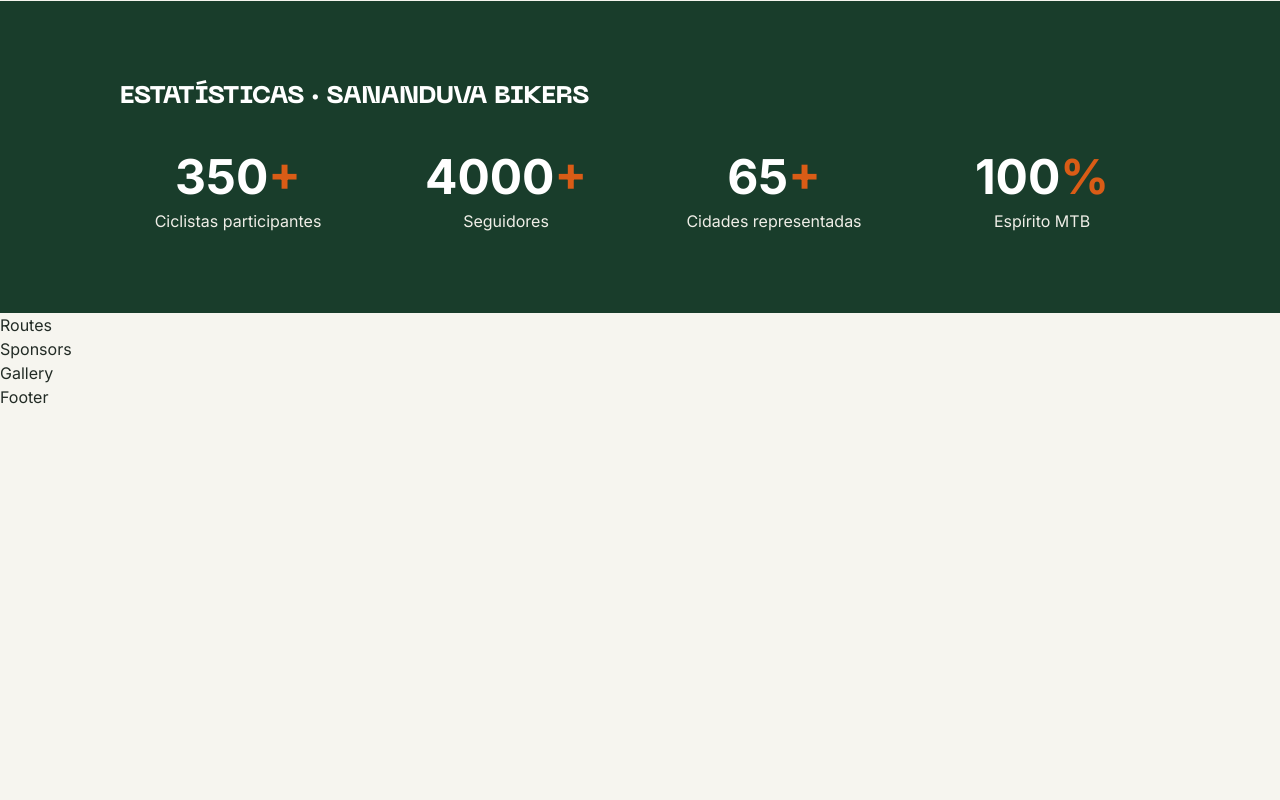
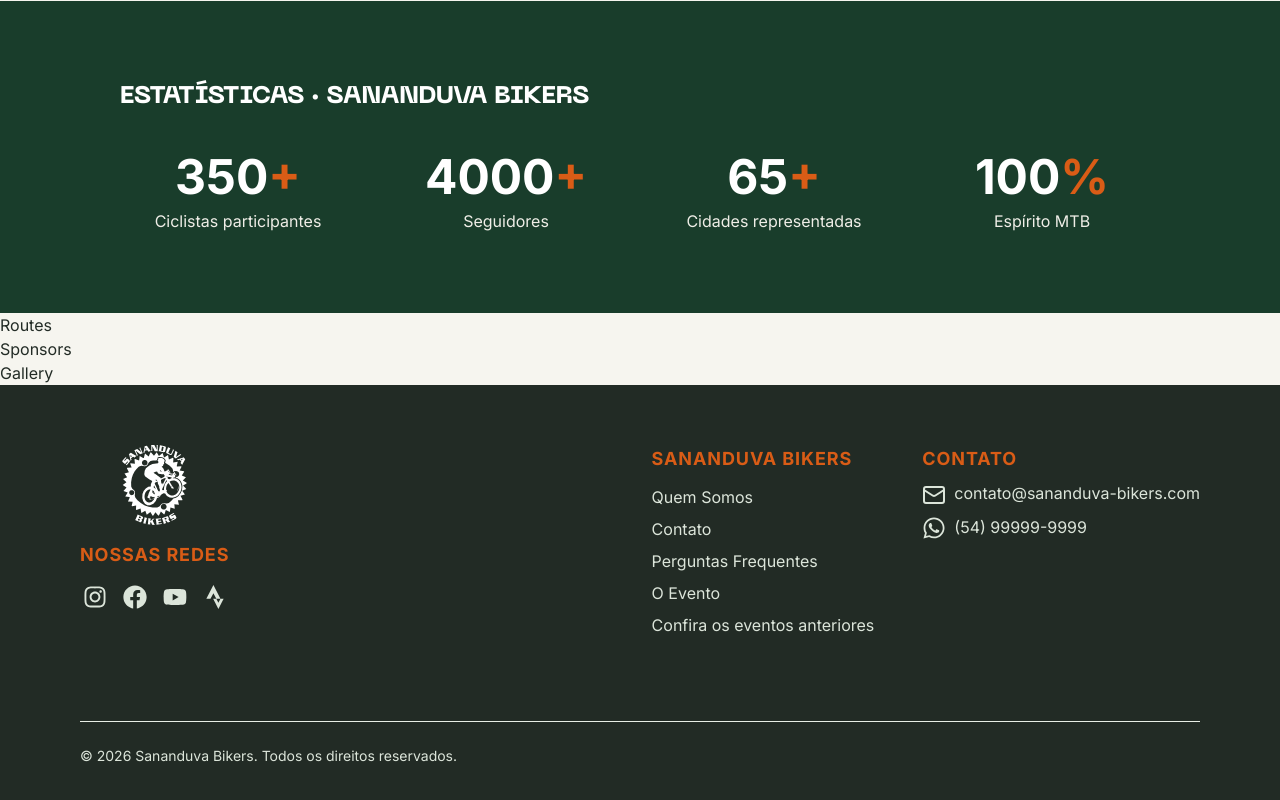
Before and after one commit to gutosavi/sananduva-bikers, a Next.js app: page / in a window 1280 px wide. Shown: the part 2193-2993 px from the top of the page. Before the commit the page ends 2602 px from the top, so only its background shows below. Built offline with nearby package versions, Linux system fonts and the light colour scheme.

Commit message:
style: cria a seção Footer

```diff
--- a/src/components/shared/site-footer.tsx
+++ b/src/components/shared/site-footer.tsx
@@ -1,7 +1,115 @@
+import { Mail } from "lucide-react";
+import Image from "next/image";
+import {
+  FaFacebook,
+  FaInstagram,
+  FaStrava,
+  FaWhatsapp,
+  FaYoutube,
+} from "react-icons/fa";
+
+const NAV_LINKS = [
+  { href: "#about", label: "Quem Somos" },
+  { href: "#contact", label: "Contato" },
+  { href: "#faq", label: "Perguntas Frequentes" },
+  { href: "#event", label: "O Evento" },
+  { href: "#event-recap", label: "Confira os eventos anteriores" },
+];
+
+const SOCIAL_LINKS = [
+  {
+    href: "https://www.instagram.com/sananduvabikers",
+    icon: FaInstagram,
+  },
+  {
+    href: "https://www.facebook.com/sananduvabikers",
+    icon: FaFacebook,
+  },
+  {
+    href: "https://www.youtube.com/@sananduvabikers",
+    icon: FaYoutube,
+  },
+  {
+    href: "https://strava.app.link/lzxfxa1Bo7b",
+    icon: FaStrava,
+  },
+];
+
 export function SiteFooter() {
   return (
-    <footer>
-      <h1>Footer</h1>
+    <footer className="w-full bg-foreground py-10 px-6 md:px-30 lg:px-20 lg:py-15">
+      <div className="grid grid-cols-1 md:[2fr_1fr] gap-8 mb-20">
+        <div className="flex flex-col items-start">
+          <div className="flex flex-col items-center">
+            <Image
+              src="/assets/logo-branca.svg"
+              alt="Logo"
+              width={60}
+              height={60}
+              className="w-20 h-20 mb-4"
+            />
+            <h2 className="text-primary text-lg uppercase font-bold tracking-wider">
+              Nossas redes
+            </h2>
+
+            <ul className="flex gap-4 mt-2 md:mt-4">
+              {SOCIAL_LINKS.map((link, index) => (
+                <li key={link.href + index}>
+                  <a href={link.href} target="_blank" rel="noopener noreferrer">
+                    <link.icon
+                      size={24}
+                      className="text-sidebar-accent hover:text-primary-foreground"
+                    />
+                  </a>
+                </li>
+              ))}
+            </ul>
+          </div>
+        </div>
+
+        <div className="flex flex-col gap-4 md:flex-row md:gap-12 md:col-start-2">
+          <div className="flex flex-col gap-2">
+            <h2 className="text-primary uppercase tracking-wider font-bold text-lg">
+              Sananduva Bikers
+            </h2>
+            <ul>
+              {NAV_LINKS.map((link) => (
+                <li key={link.href} className="py-1">
+                  <a
+                    href={link.href}
+                    className="text-sidebar-accent hover:text-primary-foreground"
+                  >
+                    {link.label}
+                  </a>
+                </li>
+              ))}
+            </ul>
+          </div>
+          <div className="text-sidebar-accent">
+            <h2 className="text-primary uppercase tracking-wider font-bold text-lg">
+              Contato
+            </h2>
+            <div className="flex flex-col gap-2 mt-2">
+              <div>
+                <Mail className="inline-block mr-2" />
+                <span className="text-sidebar-accent">
+                  contato@sananduva-bikers.com
+                </span>
+              </div>
+              <div>
+                <FaWhatsapp size={24} className="inline-block mr-2" />
+                <span className="text-sidebar-accent">(54) 99999-9999</span>
+              </div>
+            </div>
+          </div>
+        </div>
+      </div>
+      <div className="w-full h-px bg-secondary mt-6" />
+
+      <div className="mt-6 text-sm text-sidebar-accent">
+        © {new Date().getFullYear()} Sananduva Bikers. Todos os direitos
+        reservados.
+      </div>
     </footer>
   );
 }
```
Also changed, not shown: public/assets/logo-branca.svg (added).
